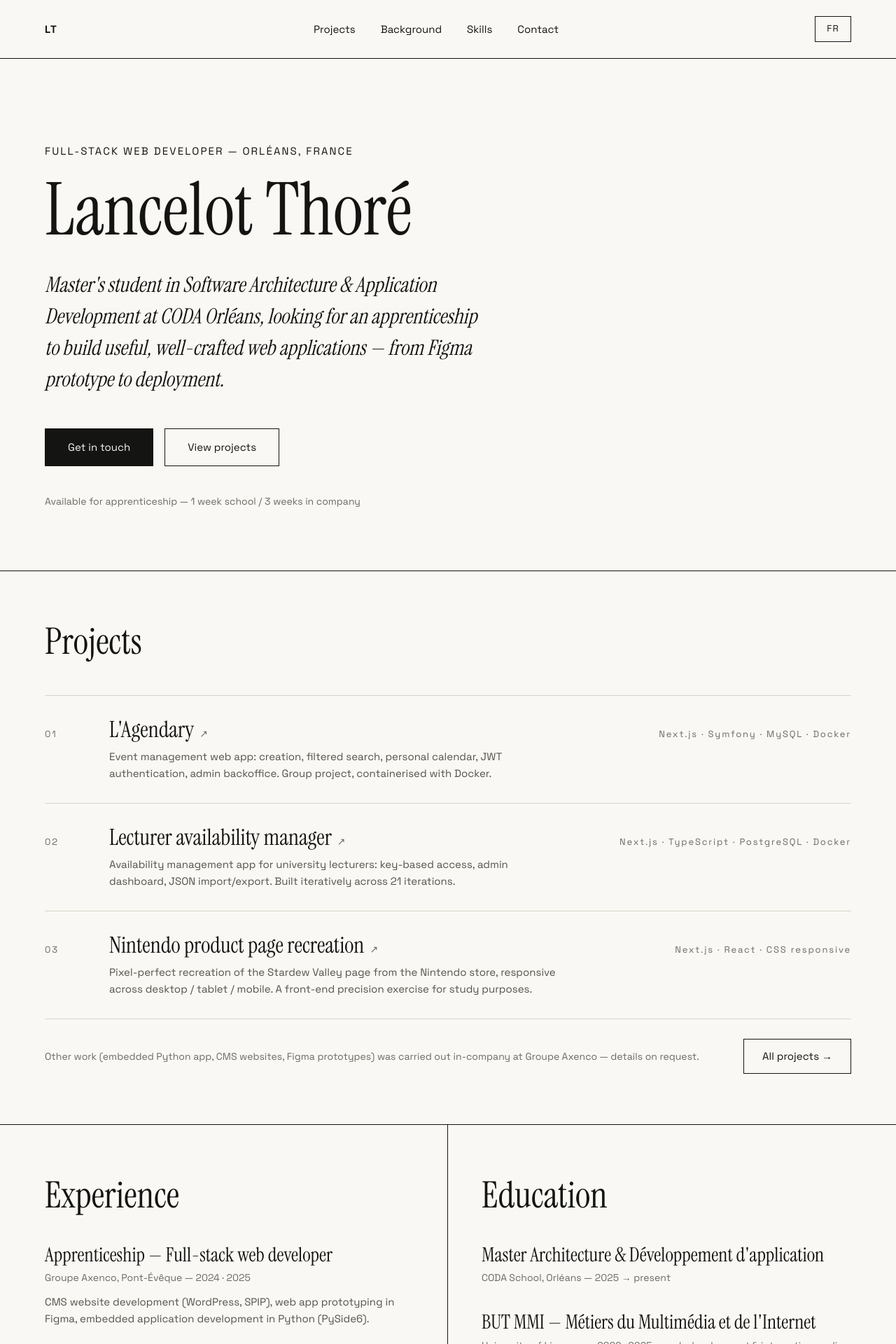
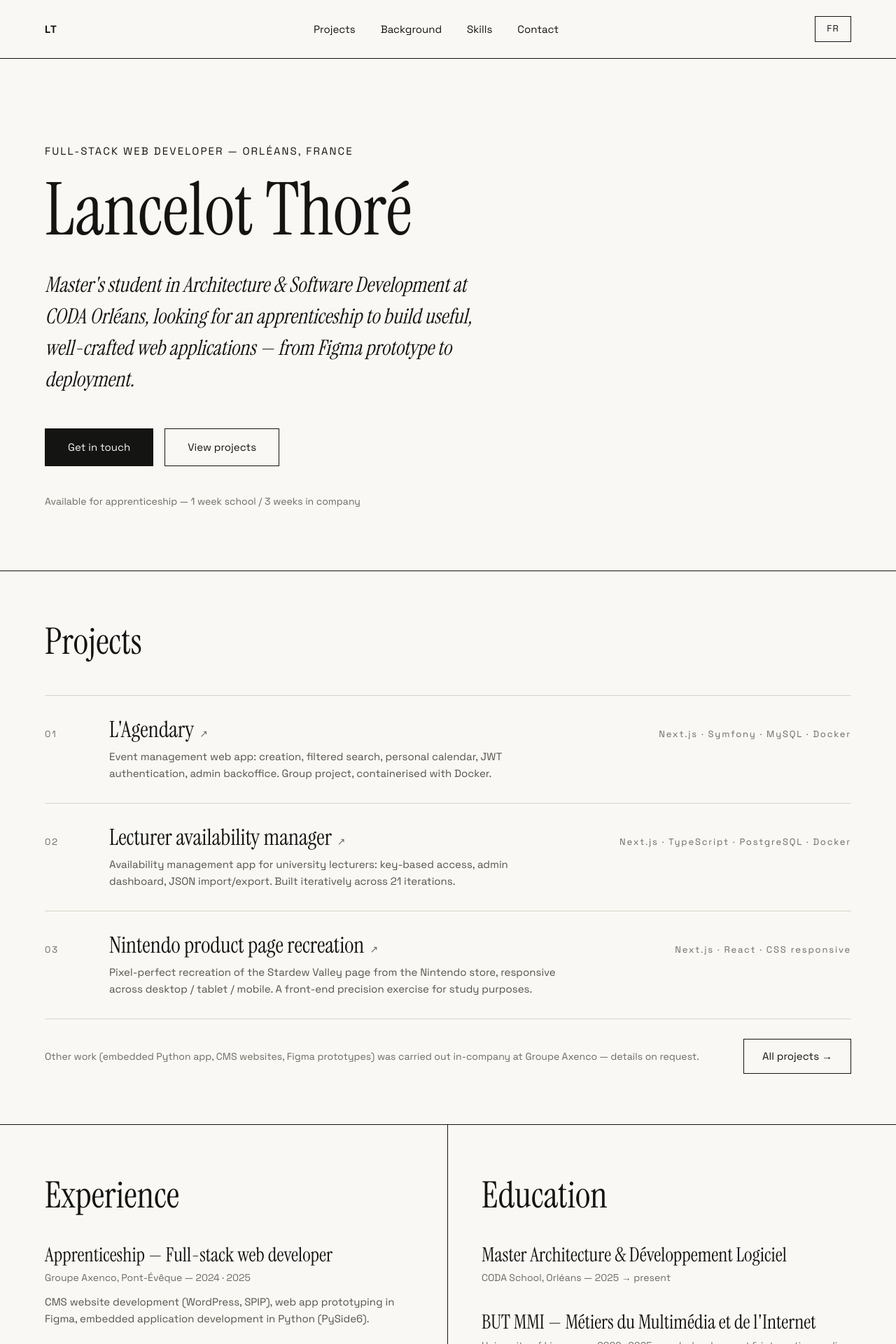
Before and after one commit to LancelotThore/portfolio, a Next.js app: page /en in a window 1280 px wide. Shown: the top 1920 px of the page at 70% size. Built offline with nearby package versions, Linux system fonts and the light colour scheme; no server answers.

Commit message:
fix: correct Master's program name
Master Architecture & Développement Logiciel (not "d'application"),
in the hero subtitle and the education entry, FR/EN.

```diff
--- a/messages/en.json
+++ b/messages/en.json
@@ -5,7 +5,7 @@
   },
   "hero": {
     "kicker": "Full-stack web developer — Orléans, France",
-    "subtitle": "Master's student in Software Architecture & Application Development at CODA Orléans, looking for an apprenticeship to build useful, well-crafted web applications — from Figma prototype to deployment.",
+    "subtitle": "Master's student in Architecture & Software Development at CODA Orléans, looking for an apprenticeship to build useful, well-crafted web applications — from Figma prototype to deployment.",
     "ctaContact": "Get in touch",
     "ctaProjects": "View projects",
     "availability": "Available for apprenticeship — 1 week school / 3 weeks in company"
--- a/messages/fr.json
+++ b/messages/fr.json
@@ -5,7 +5,7 @@
   },
   "hero": {
     "kicker": "Développeur web full-stack — Orléans, France",
-    "subtitle": "Étudiant en Master Architecture & Développement d'application à CODA Orléans, je recherche une alternance pour concevoir des applications web utiles et soignées — du prototype Figma au déploiement.",
+    "subtitle": "Étudiant en Master Architecture & Développement Logiciel à CODA Orléans, je recherche une alternance pour concevoir des applications web utiles et soignées — du prototype Figma au déploiement.",
     "ctaContact": "Me contacter",
     "ctaProjects": "Voir mes projets",
     "availability": "Disponible en alternance — rythme 1 semaine école / 3 semaines entreprise"
--- a/src/app/[locale]/page.tsx
+++ b/src/app/[locale]/page.tsx
@@ -137,7 +137,7 @@ export default async function Home({ params }: Props) {
           <div className="flex flex-col gap-9">
             <div>
               <p className="text-entry">
-                Master Architecture &amp; Développement d&apos;application
+                Master Architecture &amp; Développement Logiciel
               </p>
               <p className="mt-1.5 font-grotesk text-meta text-ink-muted">
                 {background("education.coda.meta")}
```
